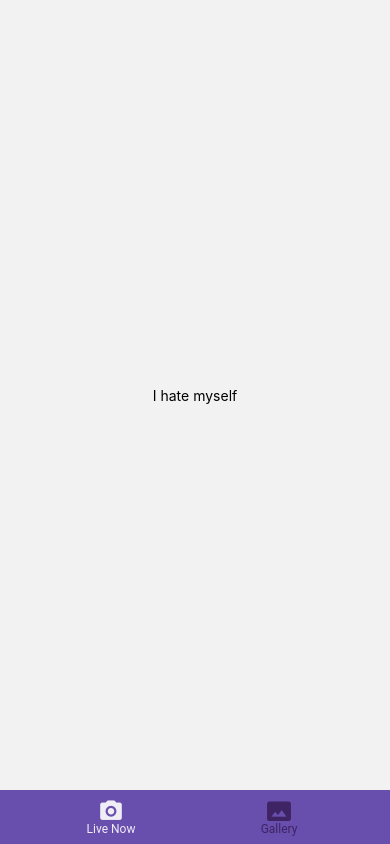
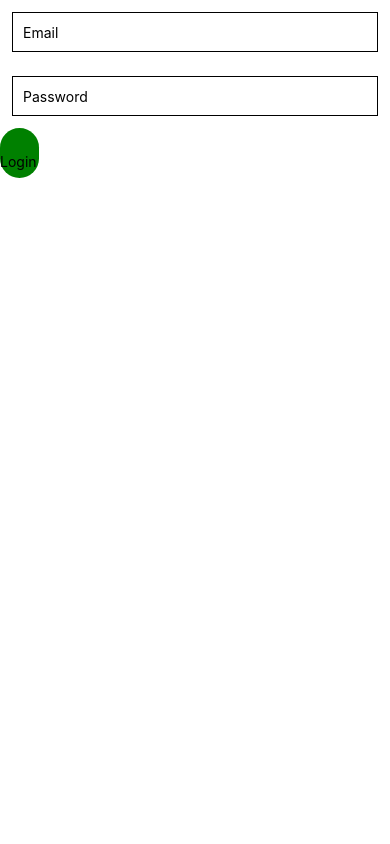
Before and after one commit to Hackathon-Group-EndicottCollege/ALive, a React Native app: screen /Camera in a window 390 px wide. Built offline with nearby package versions, Linux system fonts and the light colour scheme.

Commit message:
Login UI, verification isn't implemented. As user clicks Login, it takes them to home page!

```diff
--- a/App.js
+++ b/App.js
@@ -1,13 +1,23 @@
-import React from "react";
+import React, { useState } from "react";
 import { StyleSheet, Text, View } from "react-native";
 import Navigation from "./Navigation";
+import Login from "./Login";
 
 export default function App() {
-  return (
-    <View style={styles.container}>
-      <Navigation></Navigation>
-    </View>
-  );
+  const [isLoggedIn, setLogin] = useState(false);
+  if (isLoggedIn) {
+    return (
+      <View style={styles.container}>
+        <Navigation />
+      </View>
+    );
+  } else {
+    return (
+      <View>
+        <Login setLogin={setLogin} />
+      </View>
+    );
+  }
 }
 
 const styles = StyleSheet.create({
--- /dev/null
+++ b/Login.js
@@ -0,0 +1,65 @@
+import React, { useState } from "react";
+import {
+  TextInput,
+  SafeAreaView,
+  StyleSheet,
+  Text,
+  TouchableOpacity,
+} from "react-native";
+import { Dimensions } from "react-native";
+
+const Login = (props) => {
+  const [password, setPassword] = useState();
+  const [email, setEmail] = useState();
+
+  return (
+    <SafeAreaView style={styles.container}>
+      <TextInput
+        style={styles.input}
+        onChangeText={setEmail}
+        value={email}
+        placeholder="Email"
+      />
+      <TextInput
+        style={styles.input}
+        onChangeText={setPassword}
+        value={password}
+        secureTextEntry={true}
+        placeholder="Password"
+      />
+
+      <TouchableOpacity
+        style={styles.button}
+        onPress={() => {
+          props.setLogin(true);
+        }}
+      >
+        <Text> Login </Text>
+      </TouchableOpacity>
+    </SafeAreaView>
+  );
+};
+
+const styles = StyleSheet.create({
+  container: {
+    width: Dimensions.get("window").width,
+    height: Dimensions.get("window").height,
+  },
+
+  input: {
+    height: 40,
+    margin: 12,
+    borderWidth: 1,
+    padding: 10,
+  },
+
+  button: {
+    width: "10%",
+    borderRadius: 25,
+    height: 50,
+    alignItems: "center",
+    justifyContent: "center",
+    backgroundColor: "green",
+  },
+});
+export default Login;
--- a/Navigation.js
+++ b/Navigation.js
@@ -21,7 +21,7 @@ const cameraPlaceHolder = () => {
 
 const Tab = createMaterialBottomTabNavigator();
 
-function Navigation() {
+const Navigation = () => {
   return (
     <View style={{ flex: 1 }}>
       <NavigationContainer>
```
